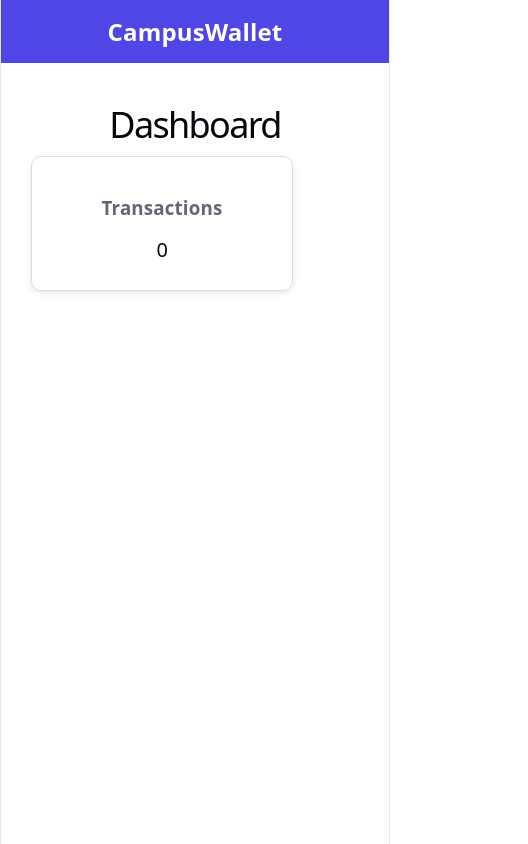
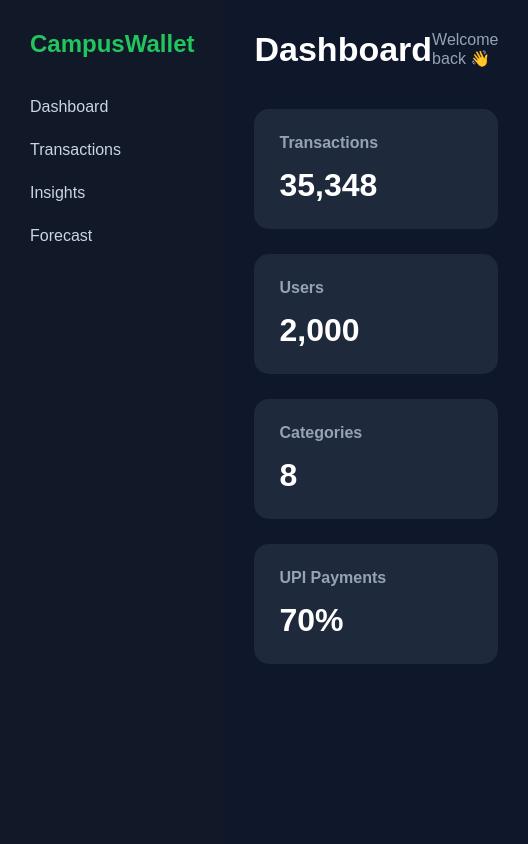
Before and after one commit to nishtha911/CampusWallet, a React (Vite) app in the folder frontend/: page / in a window 390 px wide. Shown: the whole page, 528 px wide, since content can reach past the window. Built offline with nearby package versions, Linux system fonts and the light colour scheme; no server answers.

Commit message:
Build responsive dashboard layout with dark theme

```diff
--- a/frontend/src/App.jsx
+++ b/frontend/src/App.jsx
@@ -1,14 +1,17 @@
-import Navbar from "./components/Navbar";
+import Sidebar from "./components/Sidebar";
 import Dashboard from "./pages/Dashboard";
+import "./index.css";
 
 function App() {
+  return (
+    <div className="app">
+      <Sidebar />
 
-    return (
-        <>
-            <Navbar />
-            <Dashboard />
-        </>
-    );
+      <div className="main">
+        <Dashboard />
+      </div>
+    </div>
+  );
 }
 
 export default App;
--- a/frontend/src/components/Navbar.jsx
+++ b/frontend/src/components/Navbar.jsx
@@ -1,17 +1,11 @@
 function Navbar() {
-    return (
-        <nav
-            style={{
-                padding: "20px",
-                background: "#4f46e5",
-                color: "white",
-                fontSize: "24px",
-                fontWeight: "bold"
-            }}
-        >
-            CampusWallet
-        </nav>
-    );
+  return (
+    <div className="navbar">
+      <h1>Dashboard</h1>
+
+      <p>Welcome back 👋</p>
+    </div>
+  );
 }
 
 export default Navbar;
--- /dev/null
+++ b/frontend/src/components/Sidebar.jsx
@@ -0,0 +1,19 @@
+function Sidebar() {
+  return (
+    <div className="sidebar">
+      <h2>CampusWallet</h2>
+
+      <ul>
+        <li>Dashboard</li>
+
+        <li>Transactions</li>
+
+        <li>Insights</li>
+
+        <li>Forecast</li>
+      </ul>
+    </div>
+  );
+}
+
+export default Sidebar;
--- a/frontend/src/components/SummaryCard.jsx
+++ b/frontend/src/components/SummaryCard.jsx
@@ -1,25 +1,11 @@
 function SummaryCard({ title, value }) {
+  return (
+    <div className="card">
+      <h4>{title}</h4>
 
-    return (
-
-        <div
-            style={{
-                border: "1px solid #ddd",
-                borderRadius: "10px",
-                padding: "20px",
-                width: "220px",
-                boxShadow: "0 2px 6px rgba(0,0,0,0.1)"
-            }}
-        >
-
-            <h3>{title}</h3>
-
-            <h2>{value}</h2>
-
-        </div>
-
-    );
-
+      <h2>{value}</h2>
+    </div>
+  );
 }
 
 export default SummaryCard;
--- a/frontend/src/index.css
+++ b/frontend/src/index.css
@@ -1,111 +1,100 @@
-:root {
-  --text: #6b6375;
-  --text-h: #08060d;
-  --bg: #fff;
-  --border: #e5e4e7;
-  --code-bg: #f4f3ec;
-  --accent: #aa3bff;
-  --accent-bg: rgba(170, 59, 255, 0.1);
-  --accent-border: rgba(170, 59, 255, 0.5);
-  --social-bg: rgba(244, 243, 236, 0.5);
-  --shadow:
-    rgba(0, 0, 0, 0.1) 0 10px 15px -3px, rgba(0, 0, 0, 0.05) 0 4px 6px -2px;
-
-  --sans: system-ui, 'Segoe UI', Roboto, sans-serif;
-  --heading: system-ui, 'Segoe UI', Roboto, sans-serif;
-  --mono: ui-monospace, Consolas, monospace;
-
-  font: 18px/145% var(--sans);
-  letter-spacing: 0.18px;
-  color-scheme: light dark;
-  color: var(--text);
-  background: var(--bg);
-  font-synthesis: none;
-  text-rendering: optimizeLegibility;
-  -webkit-font-smoothing: antialiased;
-  -moz-osx-font-smoothing: grayscale;
-
-  @media (max-width: 1024px) {
-    font-size: 16px;
-  }
-}
-
-@media (prefers-color-scheme: dark) {
-  :root {
-    --text: #9ca3af;
-    --text-h: #f3f4f6;
-    --bg: #16171d;
-    --border: #2e303a;
-    --code-bg: #1f2028;
-    --accent: #c084fc;
-    --accent-bg: rgba(192, 132, 252, 0.15);
-    --accent-border: rgba(192, 132, 252, 0.5);
-    --social-bg: rgba(47, 48, 58, 0.5);
-    --shadow:
-      rgba(0, 0, 0, 0.4) 0 10px 15px -3px, rgba(0, 0, 0, 0.25) 0 4px 6px -2px;
-  }
-
-  #social .button-icon {
-    filter: invert(1) brightness(2);
-  }
+* {
+  margin: 0;
+  padding: 0;
+  box-sizing: border-box;
 }
 
 body {
-  margin: 0;
+  font-family: Arial, Helvetica, sans-serif;
+  background: #0f172a;
+  color: white;
 }
 
-#root {
-  width: 1126px;
-  max-width: 100%;
-  margin: 0 auto;
-  text-align: center;
-  border-inline: 1px solid var(--border);
-  min-height: 100svh;
-  display: flex;
-  flex-direction: column;
-  box-sizing: border-box;
+a {
+  text-decoration: none;
+  color: inherit;
 }
 
-h1,
-h2 {
-  font-family: var(--heading);
-  font-weight: 500;
-  color: var(--text-h);
+button {
+  cursor: pointer;
 }
 
-h1 {
-  font-size: 56px;
-  letter-spacing: -1.68px;
-  margin: 32px 0;
-  @media (max-width: 1024px) {
-    font-size: 36px;
-    margin: 20px 0;
-  }
-}
-h2 {
-  font-size: 24px;
-  line-height: 118%;
-  letter-spacing: -0.24px;
-  margin: 0 0 8px;
-  @media (max-width: 1024px) {
-    font-size: 20px;
-  }
-}
-p {
-  margin: 0;
+.app {
+  display: flex;
 }
 
-code,
-.counter {
-  font-family: var(--mono);
-  display: inline-flex;
-  border-radius: 4px;
-  color: var(--text-h);
+.main {
+  flex: 1;
+  padding: 30px;
 }
 
-code {
-  font-size: 15px;
-  line-height: 135%;
-  padding: 4px 8px;
-  background: var(--code-bg);
+.sidebar {
+  width: 250px;
+  height: 100vh;
+  background: #111827;
+  padding: 30px;
+  position: sticky;
+  top: 0;
 }
+
+.sidebar h2 {
+  margin-bottom: 40px;
+  color: #22c55e;
+}
+
+.sidebar ul {
+  list-style: none;
+}
+
+.sidebar li {
+  margin: 25px 0;
+  color: #cbd5e1;
+  transition: 0.3s;
+}
+
+.sidebar li:hover {
+  color: white;
+  cursor: pointer;
+}
+
+.navbar {
+  display: flex;
+  justify-content: space-between;
+  align-items: center;
+  margin-bottom: 40px;
+}
+
+.navbar h1 {
+  font-size: 34px;
+}
+
+.navbar p {
+  color: #94a3b8;
+}
+
+.cards {
+  display: grid;
+  grid-template-columns: repeat(auto-fit, minmax(220px, 1fr));
+  gap: 25px;
+  margin-bottom: 40px;
+}
+
+.card {
+  background: #1e293b;
+  padding: 25px;
+  border-radius: 15px;
+  transition: 0.3s;
+}
+
+.card:hover {
+  transform: translateY(-5px);
+}
+
+.card h4 {
+  color: #94a3b8;
+  margin-bottom: 15px;
+}
+
+.card h2 {
+  font-size: 32px;
+}
--- a/frontend/src/pages/Dashboard.jsx
+++ b/frontend/src/pages/Dashboard.jsx
@@ -1,40 +1,19 @@
-import { useEffect, useState } from "react";
-import api from "../services/api";
+import Navbar from "../components/Navbar";
 import SummaryCard from "../components/SummaryCard";
 
 function Dashboard() {
+  return (
+    <>
+      <Navbar />
 
-    const [transactions, setTransactions] = useState([]);
-    useEffect(() => {
-
-        fetchTransactions();
-
-    }, []);
-
-    async function fetchTransactions() {
-        try {
-            const response = await api.get("/transactions");
-            setTransactions(response.data);
-        }
-
-        catch (error) {
-            console.log(error);
-        }
-    }
-
-    return (
-        <div
-            style={{
-                padding: "30px"
-            }}
-        >
-            <h1>Dashboard</h1>
-            <SummaryCard
-                title="Transactions"
-                value={transactions.length}
-            />
-        </div>
-    );
+      <div className="cards">
+        <SummaryCard title="Transactions" value="35,348" />
+        <SummaryCard title="Users" value="2,000" />
+        <SummaryCard title="Categories" value="8" />
+        <SummaryCard title="UPI Payments" value="70%" />
+      </div>
+    </>
+  );
 }
 
 export default Dashboard;
```
Also changed, not shown: frontend/src/App.css (deleted, +0 -184 lines).
